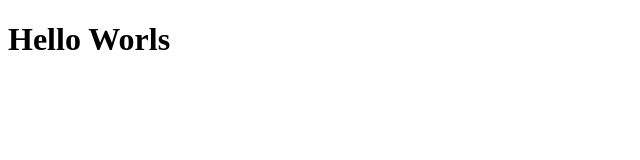
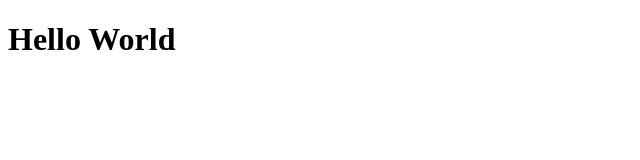
Before and after one commit to Syota622/golang_twitter, a plain HTML site: page view/index.html in a window 1280 px wide. Shown: the full height of the page, 0-640 px from the left. Drawn offline with Linux system fonts and the light colour scheme.

Commit message:
誤字を修正

```diff
--- a/view/index.html
+++ b/view/index.html
@@ -6,6 +6,6 @@
   <title>Document</title>
 </head>
 <body>
-  <h1>Hello Worls</h1>
+  <h1>Hello World</h1>
 </body>
 </html>
```
